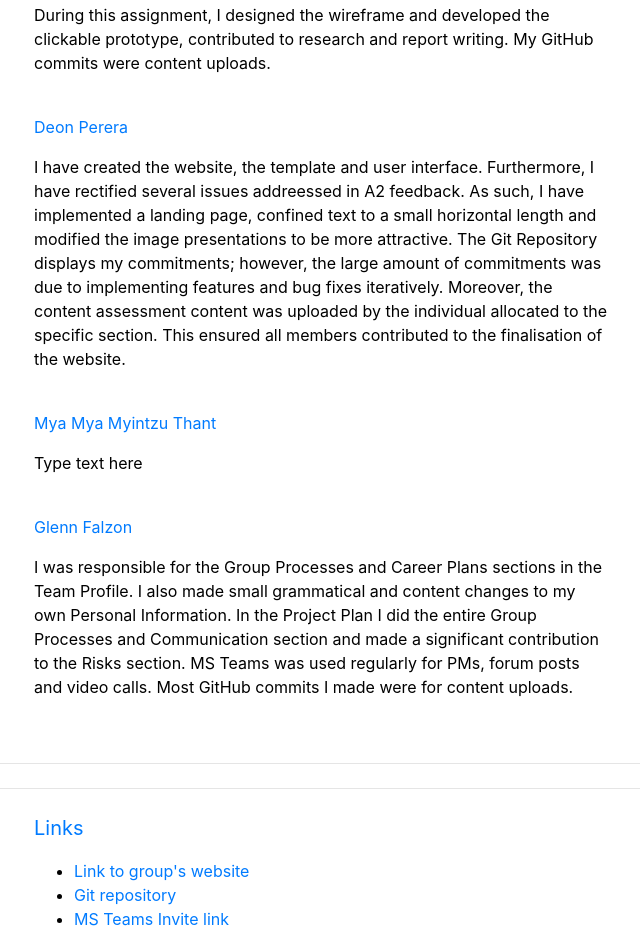
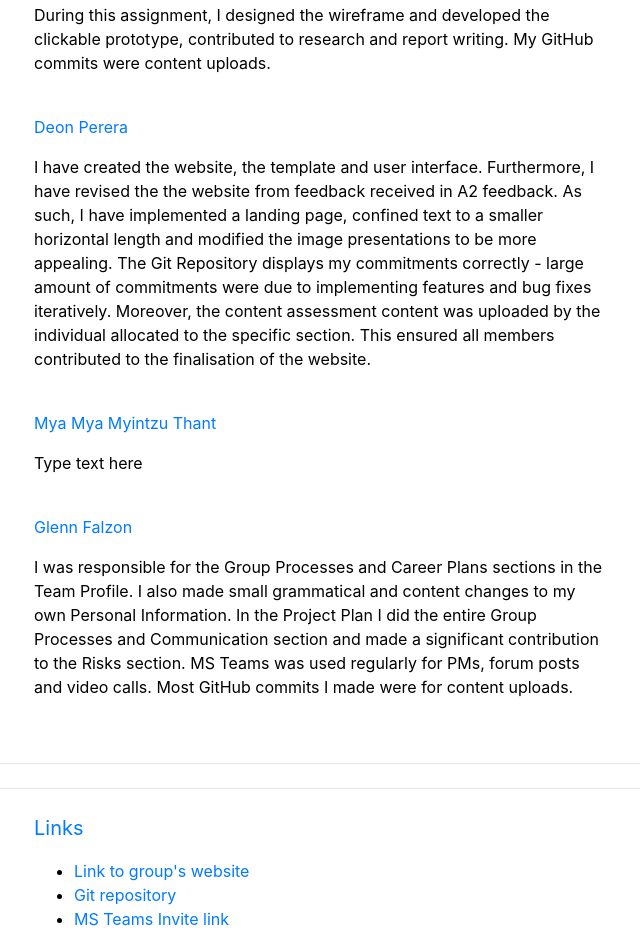
Before and after one commit to deon111/A2-17_assessment3, a plain HTML site: page tools.html in a window 1280 px wide. Shown: the part 1201-2132 px from the top of the page, without its empty margins (46-686 px from the left). Drawn offline with nearby package versions, Linux system fonts and the light colour scheme.

Commit message:
Update tools.html

```diff
--- a/tools.html
+++ b/tools.html
@@ -42,7 +42,7 @@
     <br>
 
     <p><a href="#">Deon Perera</a> </p>
-    <p>I have created the website, the template and user interface. Furthermore, I have rectified several issues addreessed in A2 feedback. As such, I have implemented a landing page, confined text to a small horizontal length and modified the image presentations to be more attractive. The Git Repository displays my commitments; however, the large amount of commitments was due to implementing features and bug fixes iteratively.
+    <p>I have created the website, the template and user interface. Furthermore, I have revised the the website from feedback received in A2 feedback. As such, I have implemented a landing page, confined text to a smaller horizontal length and modified the image presentations to be more appealing. The Git Repository displays my commitments correctly - large amount of commitments were due to implementing features and bug fixes iteratively.
        Moreover, the content assessment content was uploaded by the individual allocated to the specific section. This ensured all members contributed to the finalisation of the website. </p>
     <br>
 
```
